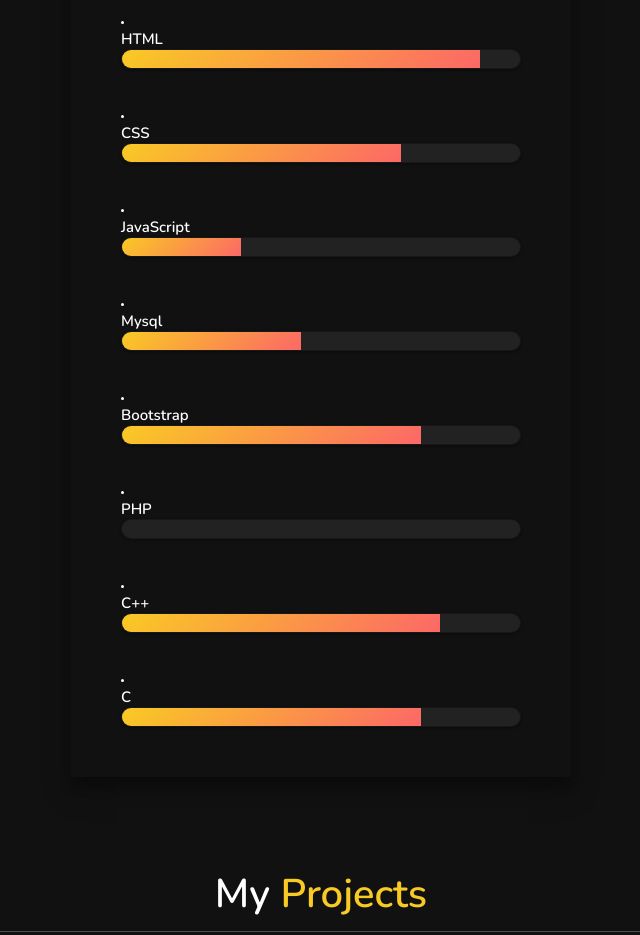
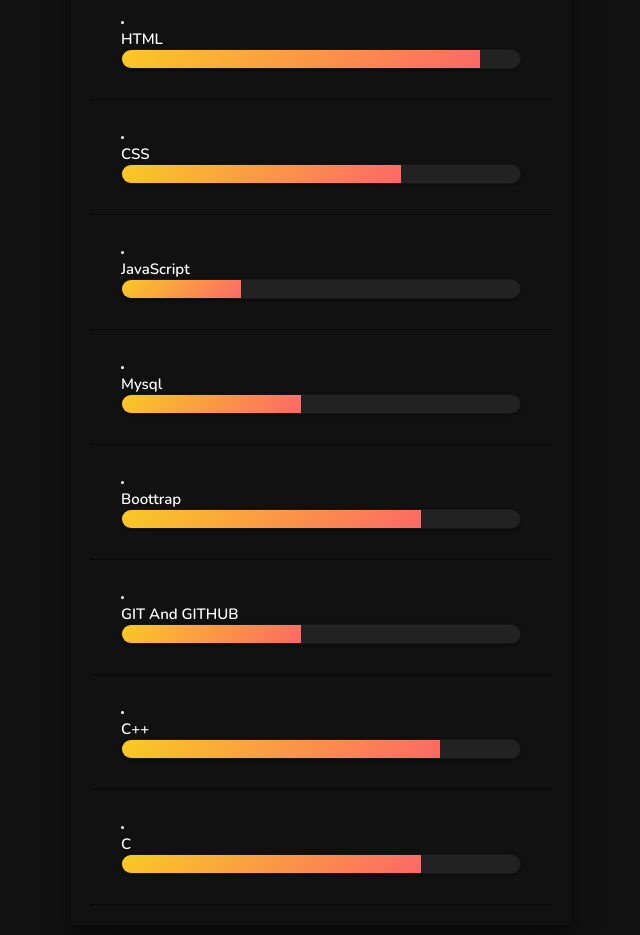
Before and after one commit to baibhavvishalpani/portfolio, a plain HTML site: page index.html in a window 1280 px wide. Shown: the part 2580-3515 px from the top of the page, without its empty margins (494-1134 px from the left). Drawn offline with nearby package versions, Linux system fonts and the light colour scheme.

Commit message:
Updated index file

```diff
--- a/index.html
+++ b/index.html
@@ -1,5 +1,6 @@
 <!DOCTYPE html>
 <html lang="en">
+
 <head>
   <meta charset="UTF-8">
   <meta name="viewport" content="width=device-width, initial-scale=1.0">
@@ -12,6 +13,7 @@
   <link rel="stylesheet" href="css/style.css">
 
 </head>
+
 <body>
 
   <!-- header section starts  -->
@@ -49,8 +51,8 @@
     <h1>I'M <span>BAIBHAV VISHAL PANI</span></h1>
     <p>a Frontend Developer,
       <br>I create web pages.
-    <br>  I have year of experience and clients are happy
-    <br>  with the projects carried out.
+      <br> I have year of experience and clients are happy
+      <br> with the projects carried out.
     </p>
     <a href="#about"><button class="btn">about me <i class="fas fa-user"></i></button></a>
 
@@ -70,9 +72,10 @@
         <h3> <span> name : </span> Baibhav Vishal Pani </h3>
         <h3> <span> age : </span> 20 </h3>
         <h3> <span> qualification : </span> B.Tech </h3>
-        <h3> <span> role : </span> Frontend Developer </h3>
+        <h3> <span> post : </span> Frontend Developer </h3>
         <h3> <span> language : </span> English,Odia,Hindi </h3>
-        <a download="" href="pdf/CV_BAIBHAV VISHAL PANI.pdf"><button class="btn"> download CV <i class="fas fa-download"></i> </button></a>
+        <a download="" href="pdf/CV_BAIBHAV VISHAL PANI.pdf"><button class="btn"> download CV <i
+              class="fas fa-download"></i> </button></a>
       </div>
 
       <div class="counter">
@@ -136,45 +139,76 @@
   <!-- education section ends -->
 
   <!--My Skills section starts-->
-<section class="skills" id ="skills">
+  <section class="skills" id="skills">
     <h1 class="heading"> my <span>skills</span> </h1>
-
     <div class="skill">
 
-
-        <li><h1>HTML</h3>
+      <div class="tooltip">
+        <span class="tooltiptext">90%</span>
+        <li>
+          <h1>HTML</h3>
             <span class="bar"><span class="html"></span></span>
         </li>
+      </div>
 
-        <li><h1>CSS</h1>
+
+      <div class="tooltip">
+        <span class="tooltiptext">70%</span>
+        <li>
+          <h1>CSS</h1>
           <span class="bar"><span class="css"></span></span>
         </li>
+      </div>
 
-        <li><h1>JavaScript</h1>
+      <div class="tooltip">
+        <span class="tooltiptext">30%</span>
+        <li>
+          <h1>JavaScript</h1>
           <span class="bar"><span class="javascript"></span></span>
         </li>
+      </div>
+
+      <div class="tooltip">
+        <span class="tooltiptext">45%</span>
+        <li>
+          <h1>Mysql</h1>
+          <span class="bar"><span class="mysql"></span></span>
+        </li>
+      </div>
+
+      <div class="tooltip">
+        <span class="tooltiptext">75%</span>
+        <li>
+          <h1>Boottrap</h1>
+          <span class="bar"><span class="bootstrap"></span></span>
+        </li>
+      </div>
+
+      <div class="tooltip">
+        <span class="tooltiptext">45%</span>
+        <li>
+          <h1>GIT and GITHUB</h1>
+          <span class="bar"><span class="git"></span></span>
+        </li>
+      </div>
+
+      <div class="tooltip">
+        <span class="tooltiptext">85%</span>
+        <li>
+          <h1>C++</h1>
+          <span class="bar"><span class="c"></span></span>
+        </li>
+      </div>
 
 
-        <li><h1>Mysql</h1>
-            <span class="bar"><span class="mysql"></span></span>
-        </li>
-
-        <li><h1>Bootstrap</h1>
-            <span class="bar"><span class="bootstrap"></span></span>
-        </li>
-
-        <li><h1>PHP</h1>
-            <span class="bar"><span class="php"></span></span>
-        </li>
-        <li><h1>C++</h1>
-            <span class="bar"><span class="c"></span></span>
-        </li>
-
-        <li><h1>C</h1>
+      <div class="tooltip">
+        <span class="tooltiptext">75%</span>
+        <li>
+          <h1>C</h1>
           <span class="bar"><span class="c1"></span></span>
         </li>
       </div>
-
+    </div>
   </section>
 
   <!--My Skills section ends-->
@@ -238,7 +272,7 @@
         <h3 class="title">contact info</h3>
 
         <div class="info">
-            <h3> <i class="fas fa-envelope"></i> <a href="mailto:">baibhavvishalpani@gmail.com</a> </h3>
+          <h3> <i class="fas fa-envelope"></i> <a href="mailto:" target="_blank">baibhavvishalpani@gmail.com</a> </h3>
           <h3> <i class="fas fa-phone"></i> +91 7480051266 </h3>
           <h3> <i class="fas fa-map-marker-alt"></i> Jamshedpur, india - 831005 </h3>
         </div>
@@ -274,4 +308,5 @@
   <script src="js/script.js"></script>
 
 </body>
+
 </html>
```
Lines whose indentation alone changed are shown as unchanged.
